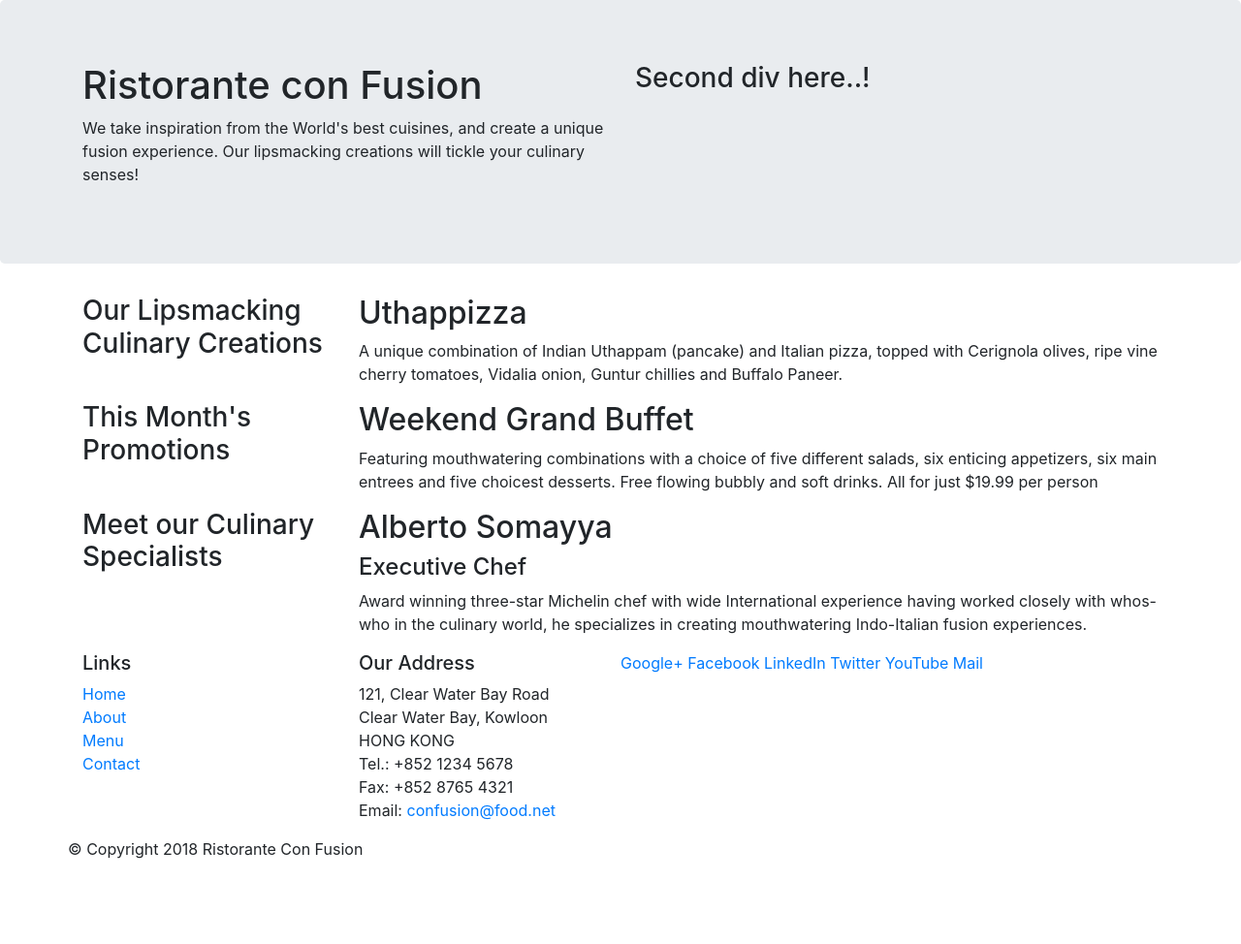
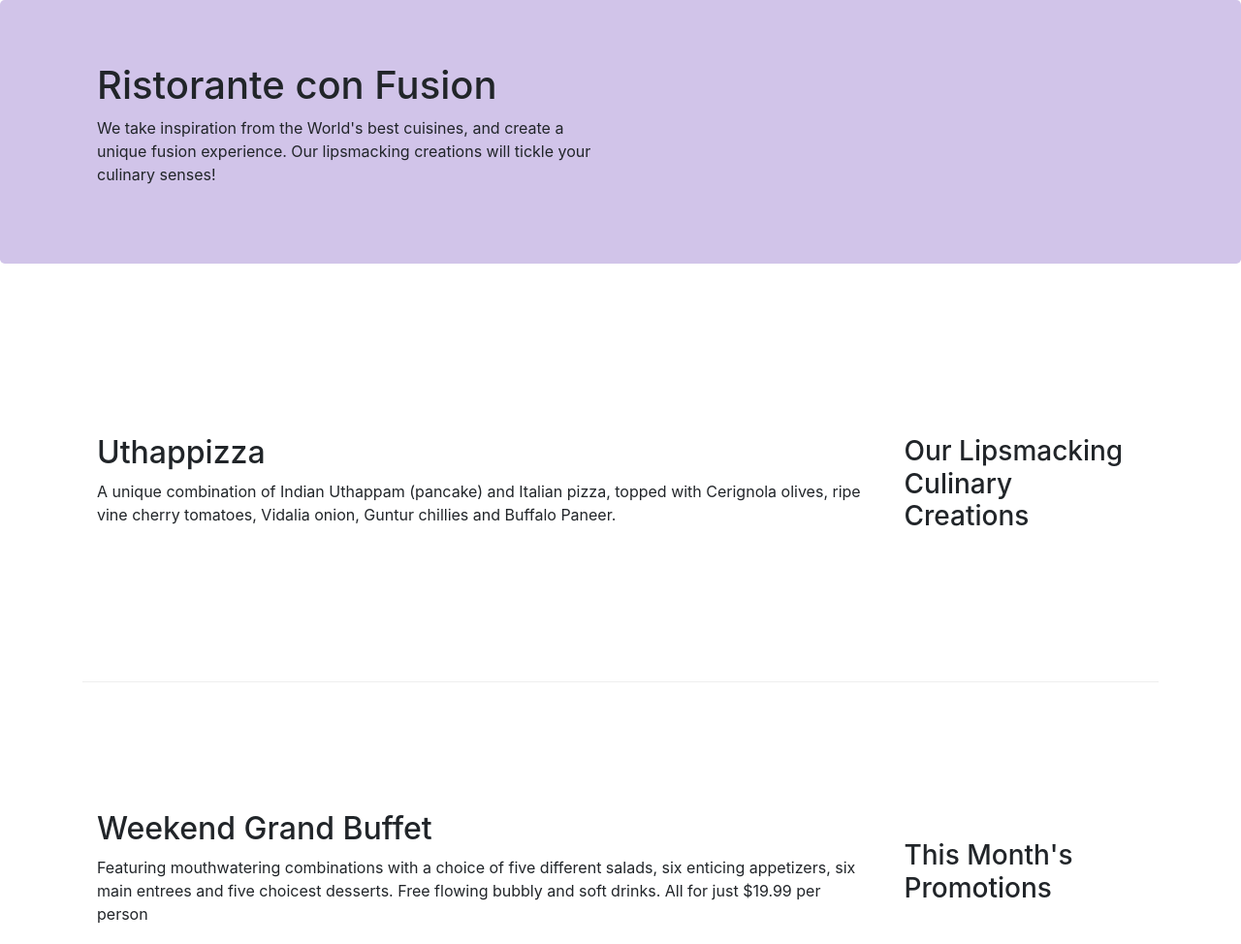
Before and after one commit to hayatniazi/bootstra4, a website: page index.html in a window 1280 px wide. Shown: the top 974 px of the page at 97% size. Before the commit the page ends 904 px from the top, so only its background shows below. Drawn offline with nearby package versions, Linux system fonts and the light colour scheme.

Commit message:
before assignment

```diff
--- /dev/null
+++ b/css/styles.css
@@ -0,0 +1,25 @@
+.row-header{
+	margin: 0px auto;
+	padding: 0px auto;
+}
+.row-content{
+	margin: 0px auto;
+	padding: 50px 0px 50px 0px;
+	border-bottom: 1px ridge;
+	min-height: 400px;
+}
+.footer{
+	background-color: #D1C4E9;
+	margin: 0px auto;
+	padding: 20px 0px 20px 0px;
+}
+.jumbotron{
+	padding: 70px 30px 70px 30px
+	margin: 0px auto;
+	background: #D1C4E9;
+}
+address{
+	font-size: 80%;
+	margin: 0px;
+	color: #0f0f0f;
+}
--- a/index.html
+++ b/index.html
@@ -11,48 +11,48 @@
 
     <!-- Bootstrap CSS -->
     <link rel="stylesheet" href="node_modules/bootstrap/dist/css/bootstrap.min.css">
+<link rel="stylesheet" type="text/css" href="css/styles.css">
 </head>
 
 <body>
 
     <header class="jumbotron">
         <div class="container">
-            <div class="row">
+            <div class="row row-header">
                 <div class="col-12 col-sm-6">
                     <h1>Ristorante con Fusion</h1>
                     <p>We take inspiration from the World's best cuisines, and create a unique fusion experience. Our lipsmacking creations will tickle your culinary senses!</p>
                 </div>
                 <div class="col-12 col-sm">
-                    <h3>Second div here..!</h3>
                 </div>
             </div>
         </div>
     </header>
 
     <div class="container">
-        <div class="row">
-            <div class="col-12 col-sm-4 col-md-3">
+        <div class="row row-content align-items-center">
+            <div class="col-12 col-sm-4 order-sm-last col-md-3">
                 <h3>Our Lipsmacking Culinary Creations</h3>
             </div>
-            <div class="col col-sm col-md">
+            <div class="col col-sm order-sm-first col-md">
                 <h2>Uthappizza</h2>
                 <p>A unique combination of Indian Uthappam (pancake) and Italian pizza, topped with Cerignola olives, ripe vine cherry tomatoes, Vidalia onion, Guntur chillies and Buffalo Paneer.</p>
             </div>
         </div>
 
 
-        <div class="row">
+        <div class="row row-content align-items-center">
             <div class="col-12 col-sm-4 col-md-3">
                 <h3>This Month's Promotions</h3>
             </div>
-            <div  class="col col-sm col-md">
+            <div  class="col col-sm order-sm-first col-md">
                 <h2>Weekend Grand Buffet</h2>
                 <p>Featuring mouthwatering combinations with a choice of five different salads, six enticing appetizers, six main entrees and five choicest desserts. Free flowing bubbly and soft drinks. All for just $19.99 per person </p>
             </div>
         </div>
 
-        <div class="row">
-            <div class="col-12 col-sm-4 col-md-3">
+        <div class="row row-content align-items-center">
+            <div class="col-12 col-sm-4 order-sm-last col-md-3">
                 <h3>Meet our Culinary Specialists</h3>
             </div>
             <div class="col col-sm col-md">
@@ -63,7 +63,7 @@
         </div>
     </div>
 
-    <footer>
+    <footer class="footer">
         <div class="container">
             <div class="row">
                 <div class="col-12 col-sm-4 col-md-3">
@@ -86,8 +86,8 @@
 		              Email: <a href="mailto:confusion@food.net">confusion@food.net</a>
 		           </address>
                 </div>
-                <div>
-                    <div>
+                <div class="col-12 col-sm-4 align-self-center">
+                    <div class="text-center">
                         <a href="http://google.com/+">Google+</a>
                         <a href="http://www.facebook.com/profile.php?id=">Facebook</a>
                         <a href="http://www.linkedin.com/in/">LinkedIn</a>
@@ -97,8 +97,8 @@
                     </div>
                 </div>
            </div>
-           <div class="row">
-                <div>
+           <div class="row justify-content-center">
+                <div class="col-auto">
                     <p>© Copyright 2018 Ristorante Con Fusion</p>
                 </div>
            </div>
```
